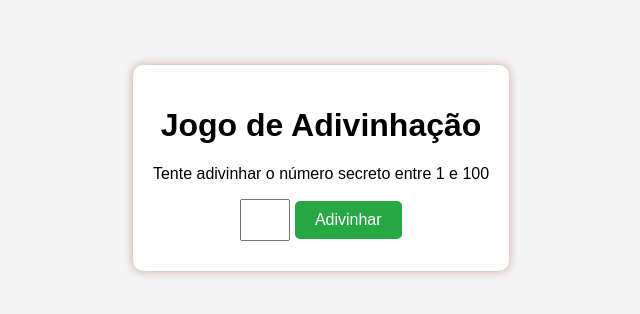
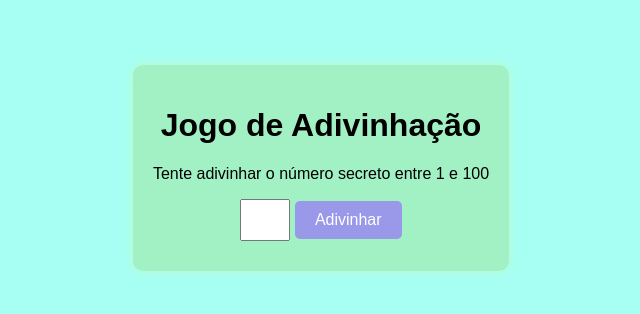
Before and after one commit to dudapaz03/GAME-ADVINHA, a plain HTML site: page index.html in a window 1280 px wide. Shown: the part 232-546 px from the top of the page, without its empty margins (319-959 px from the left). Drawn offline with Linux system fonts and the light colour scheme.

Commit message:
estilo input

```diff
--- a/index.html
+++ b/index.html
@@ -13,16 +13,16 @@
           justify-content: center;
           align-items: center;
           height: 100vh;
-          background-color: #f4f4f4;
+          background-color: #a7fff3;
           margin: 0;
       }
 
       .container{
         text-align: center;
-        background-color: #ffffff;
+        background-color: #a1f1c5;
         padding: 20px;
         border-radius: 10px;
-        box-shadow: 0px 0px 10px rgba(145, 31, 0, 0.4);
+        box-shadow: 0px 0px 10px rgba(225, 241, 134, 0.4);
       }
 
       input[type="number"]{
@@ -39,7 +39,7 @@
         cursor: pointer;
         border-radius: 5px;
         color: #ffffff;
-        background-color: #28a745;
+        background-color: #9998e9;
       }
 
     </style>
```
